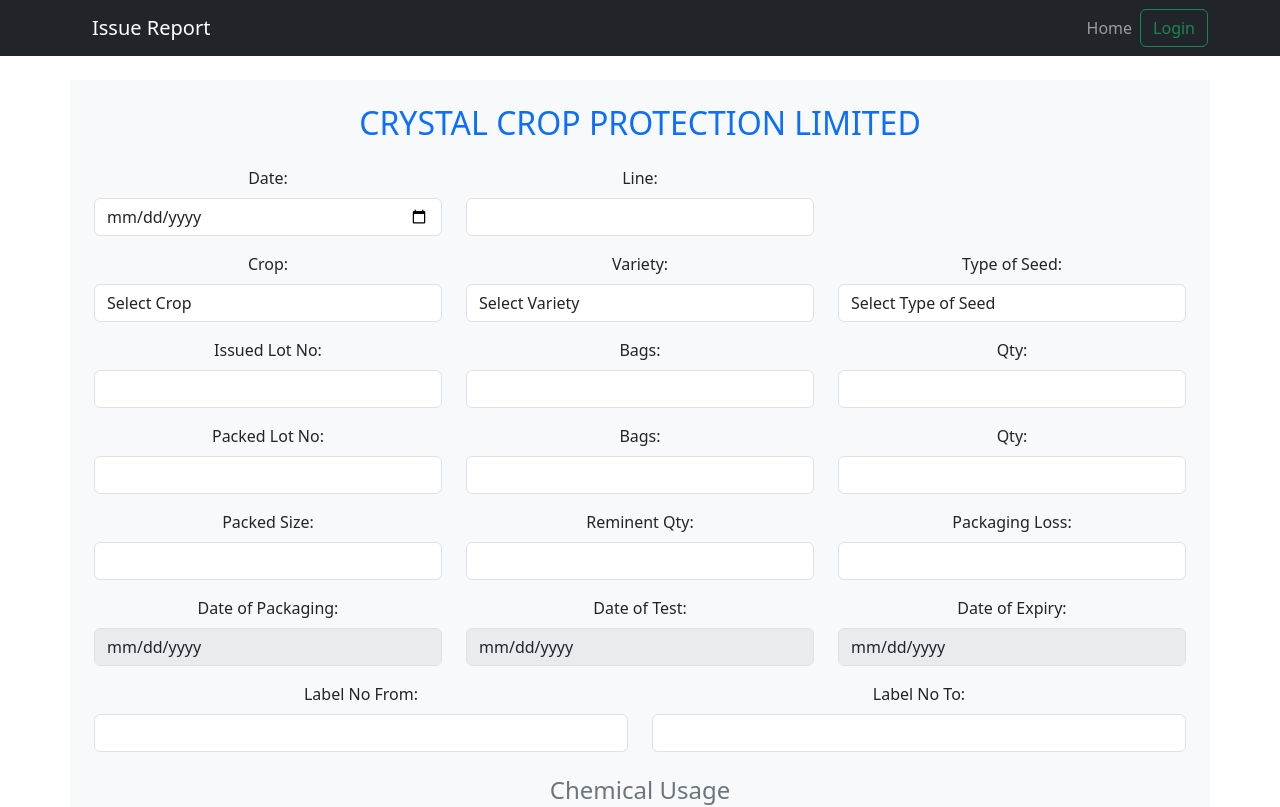
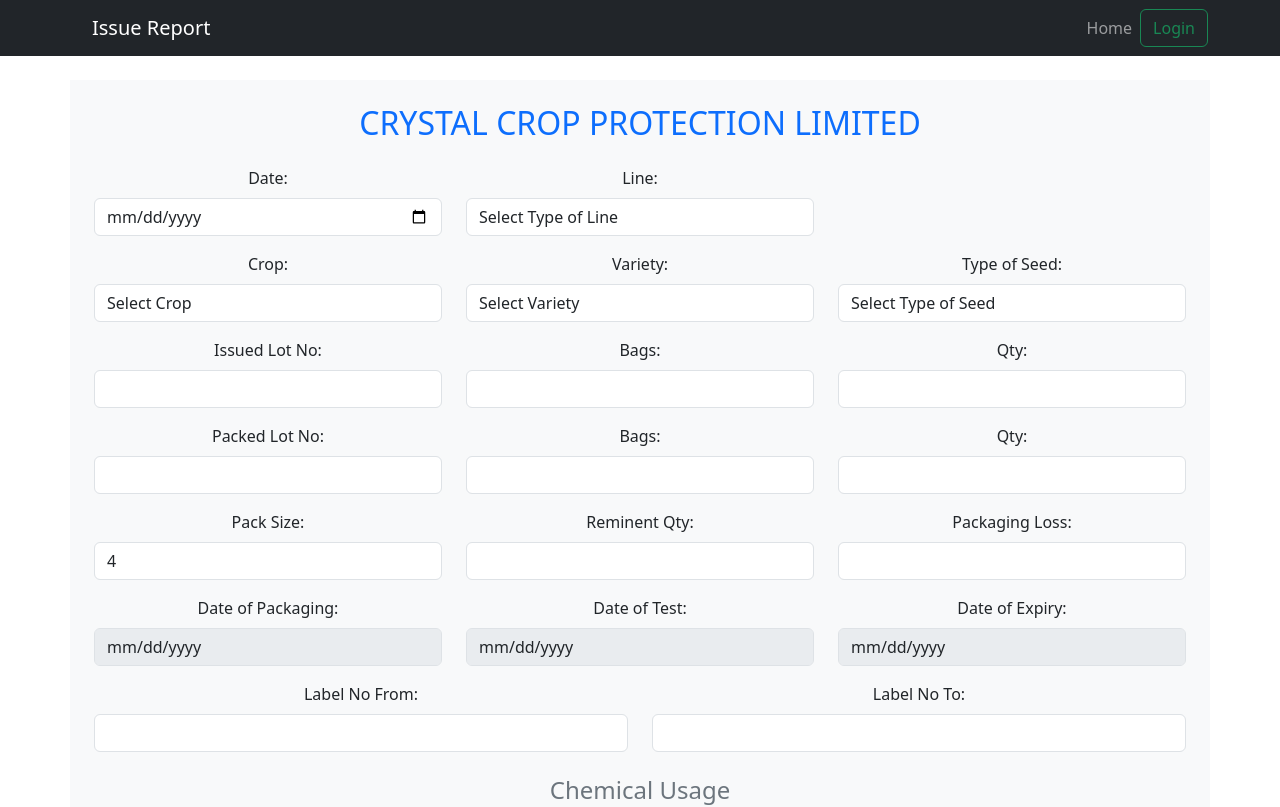
Before and after one commit to venkata-sai-samanth-kommi/issuereport, a React (Create React App) app: page / in a window 1280 px wide. Shown: the top 807 px of the page. Built offline with nearby package versions, Linux system fonts and the light colour scheme.

Commit message:
add form changes

```diff
--- a/src/components/MakerForm/MakerForm.jsx
+++ b/src/components/MakerForm/MakerForm.jsx
@@ -16,7 +16,7 @@
         lableNoFrom: '',
         reminentQty: '',
         packagingLoss: '',
-        packedSize: '',
+        packedSize: '4',
         issuedLotNoBags: '',
         issuedLotNoQty: '',
         dateOfPacking: '',
@@ -122,19 +122,21 @@
         }));
     };
 
-    const cropOptions = ['Mustard', 'Maize'];
+    const cropOptions = ['Maize'];
 
     const getVarieties = (crop) => {
         if (crop === 'Mustard') {
             return ['Mustard Variety 1', 'Mustard Variety 2'];
         } else if (crop === 'Maize') {
-            return ['Maize Variety 1', 'Maize Variety 2'];
+            return ['RMH-9999', 'CMH-157', 'RMH-333', 'CMH-6453', 'RMH-1818', 'RMH-3456', 'Yamnotari 888', 'RMH-1899 Super', 'RMH-666 Star', 'RMH-9999 Power', 'RMH-567', 'RMH-117', 'RMH-3492'];
         } else {
             return [];
         }
     };
 
-    const typeOfSeedOptions = ['Seed Type 1', 'Seed Type 2'];
+    const typeOfSeedOptions = ['Raw-Fr', 'Raw-Co', 'Bulk-Fr', 'Bulk-Co', 'Bulk-Sr', 'Co&Sr', 'Fr&Sr'];
+
+    const lines = ['A', 'B', 'C', 'D', 'E', 'F'];
 
     const handleSubmit = (e) => {
         e.preventDefault();
@@ -153,7 +155,12 @@
                     </div>
                     <div className="col-md-4">
                         <label htmlFor="line" className="form-label">Line:</label>
-                        <input type="text" className="form-control" id="line" name="line" value={formData.line} onChange={handleChange} />
+                        <select className="form-control" id="line" name="line" value={formData.line} onChange={handleChange}>
+                            <option value="">Select Type of Line</option>
+                            {lines.map((type, index) => (
+                                <option key={index} value={type}>{type}</option>
+                            ))}
+                        </select>
                     </div>
                 </div>
 
@@ -219,7 +226,7 @@
 
                 <div className="row mb-3">
                     <div className="col-md-4">
-                        <label htmlFor="issuedLotNo" className="form-label">Packed Size:</label>
+                        <label htmlFor="issuedLotNo" className="form-label">Pack Size:</label>
                         <input type="text" className="form-control" id="issuedLotNo" name="packedSize" value={formData.packedSize} onChange={handleChange} />
                     </div>
                     <div className="col-md-4">
```
